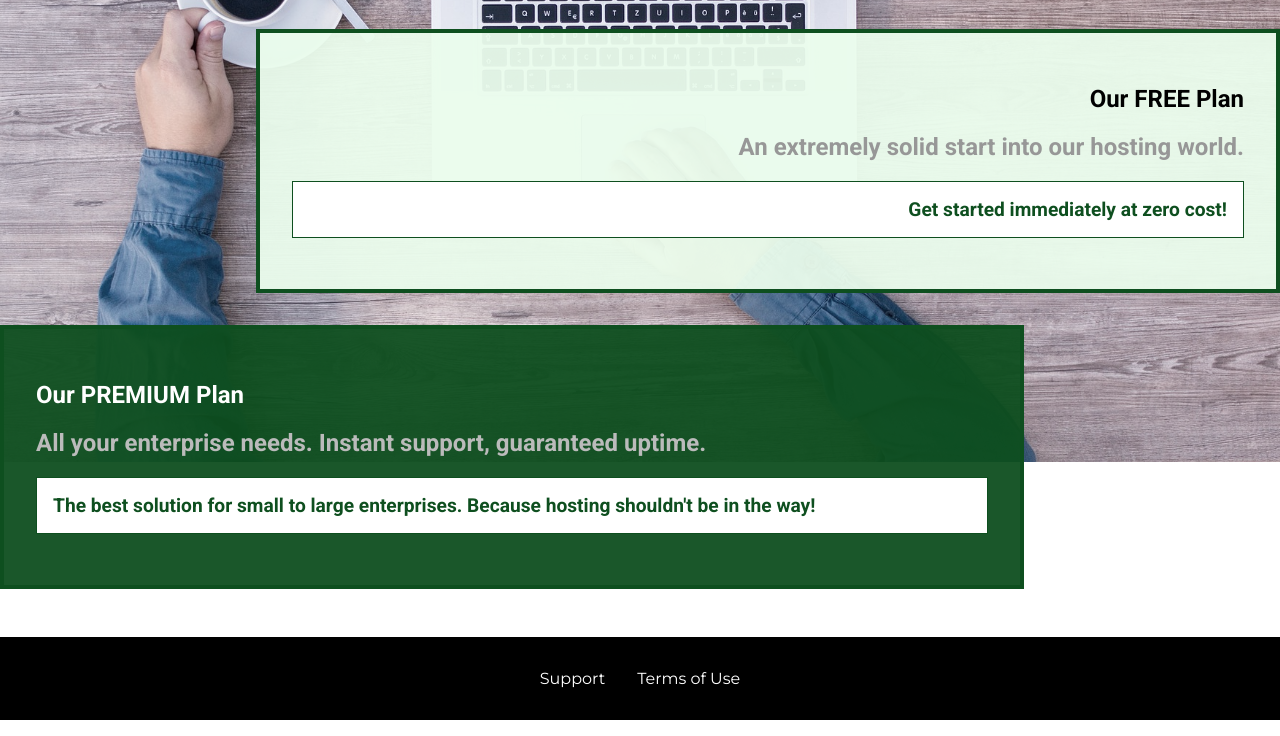
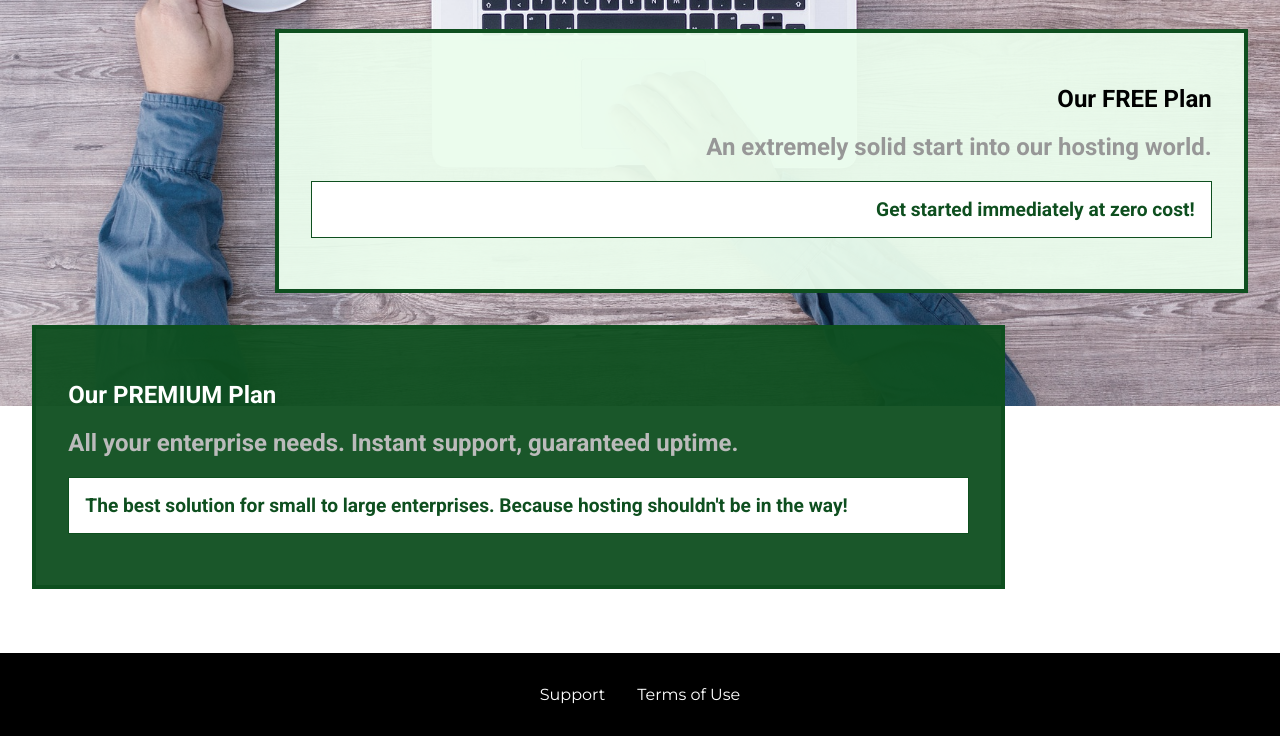
Before and after one commit to priyanshu891/uhost_Practice, a plain HTML site: page packages/index.html in a window 1280 px wide. Shown: the part 394-1130 px from the top of the page. Drawn offline with Linux system fonts and the light colour scheme.

Commit message:
Added Grid layout.

```diff
--- a/shared.css
+++ b/shared.css
@@ -6,15 +6,29 @@
   box-sizing: border-box;
 }
 
+html {
+  height: 100%;
+}
+
 body {
   font-family: 'Montserrat', sans-serif;
   margin: 0;
+  display: grid;
+  grid-template-rows: 3.5rem auto fit-content(8rem);
+  grid-template-areas:
+    'header'
+    'main'
+    'footer';
+  /* padding-top: 3.5rem; */
+  height: 100%;
   overflow-x: hidden;
 }
 
 main {
-  min-height: calc(100vh - 3.5rem - 8rem);
-  margin-top: 3.5rem;
+  /* min-height: calc(100vh - 3.5rem - 8rem); */
+  /* margin-top: 3.5rem; */
+  /* grid-row: 2/3; */
+  grid-area: main;
 }
 
 .backdrop {
@@ -138,6 +152,8 @@ main {
   background: black;
   padding: 2rem;
   margin-top: 3rem;
+  /* grid-row: 3/4; */
+  grid-area: footer;
 }
 
 .main-footer__links {
```
